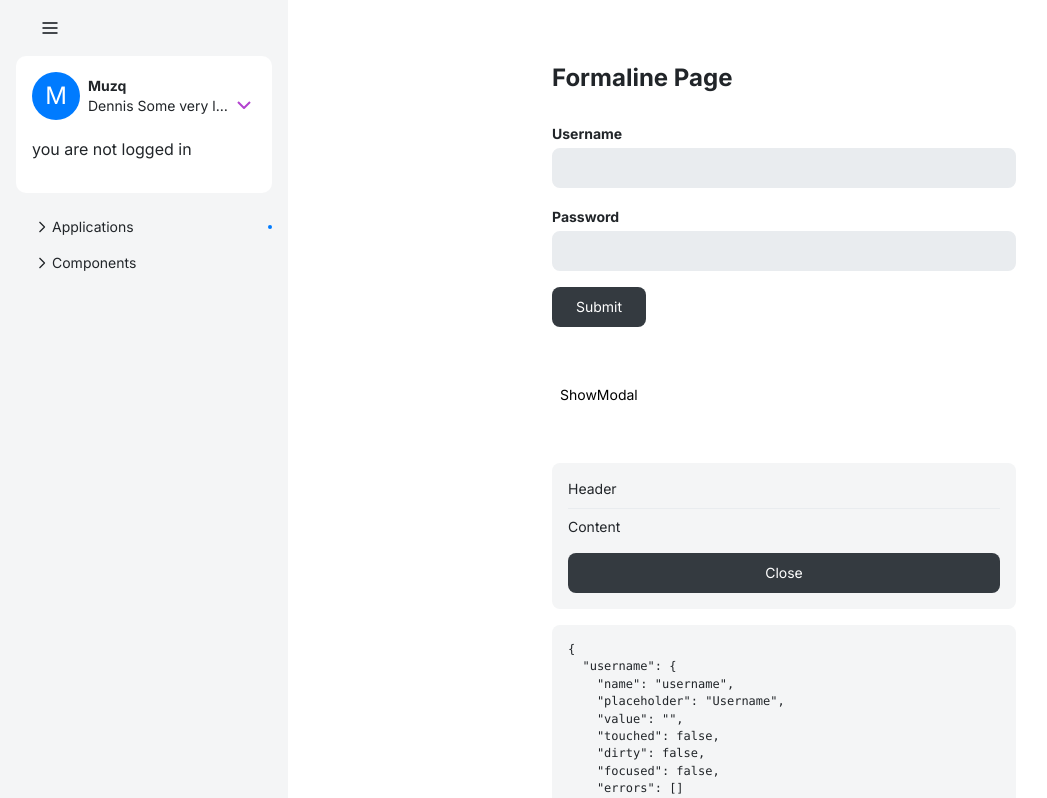
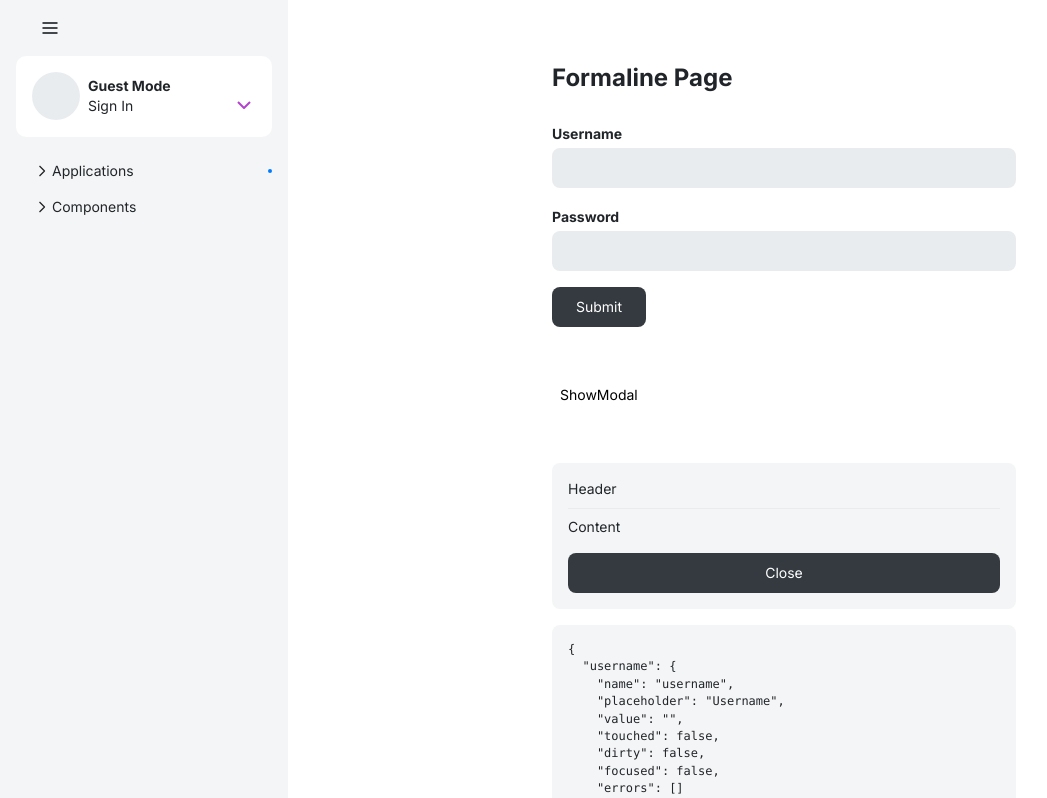
Before and after one commit to kamrade/kamrade.github.io, a React (Create React App) app: page /apps/formaline in a window 1280 px wide. Shown: the top 798 px of the page, without its empty margins (0-1047 px from the left). Built offline with nearby package versions, Linux system fonts and the light colour scheme.

Commit message:
User Block

```diff
--- a/src/shared/UserBlock/UserBlock.module.scss
+++ b/src/shared/UserBlock/UserBlock.module.scss
@@ -13,7 +13,6 @@
 
 .UserBlockContent {
   display: flex;
-  justify-content: space-between;
   flex-wrap: nowrap;
   flex-basis: content;
   min-width: 0;
@@ -22,7 +21,7 @@
   max-width: 100%;
   position: relative;
 
-  .Avatar {
+  .Avatar, .GuestAvatar {
     width: 3rem;
     height: 3rem;
     min-width: 3rem;
@@ -36,6 +35,10 @@
     justify-content: center;
     align-items: center;
     font-size: 1.5rem;
+  }
+
+  .GuestAvatar {
+    background-color: $gray-200;
   }
 
   .User {
--- a/src/shared/UserBlock/UserBlock.tsx
+++ b/src/shared/UserBlock/UserBlock.tsx
@@ -2,6 +2,7 @@ import React from 'react';
 import s from './UserBlock.module.scss';
 import { Box, Icon } from 'shared';
 import { AuthButton } from './AuthButton';
+import { useAuth } from "../../components/ProvideAuth/ProvideAuth";
 
 export interface IUserBlockProps {
   username: string;
@@ -9,18 +10,32 @@ export interface IUserBlockProps {
 }
 
 export const UserBlock = ({ username, companyName }: IUserBlockProps ) => {
+
+  let auth = useAuth();
+
   return (
     <div className={s.UserBlock}>
       <Box>
         <div className={s.UserBlockContent}>
 
-          <div className={s.Avatar}>{companyName[0]}</div>
+          {auth?.user
+            ? <div className={s.Avatar}>{auth.user[0]}</div>
+            : <div className={s.GuestAvatar} />
+          }
 
           <div className={s.User}>
 
-            <b className="text-overflow">{ companyName }</b>
+            {auth?.user
+              ? <b className="text-overflow">{ auth.user }</b>
+              : <b className="text-overflow">Guest Mode</b>
+            }
+
             <br/>
-            <span className="text-overflow">{ username } Some very long text with many words</span>
+
+            {auth?.user
+              ? <span className="text-overflow">{ username } Some very long text with many words</span>
+              : <span className="text-overflow">Sign In</span>
+            }
 
           </div>
 
@@ -29,10 +44,6 @@ export const UserBlock = ({ username, companyName }: IUserBlockProps ) => {
           </div>
         </div>
 
-        <div className="pt-3">
-          <AuthButton />
-        </div>
-
       </Box>
     </div>
   );
```
